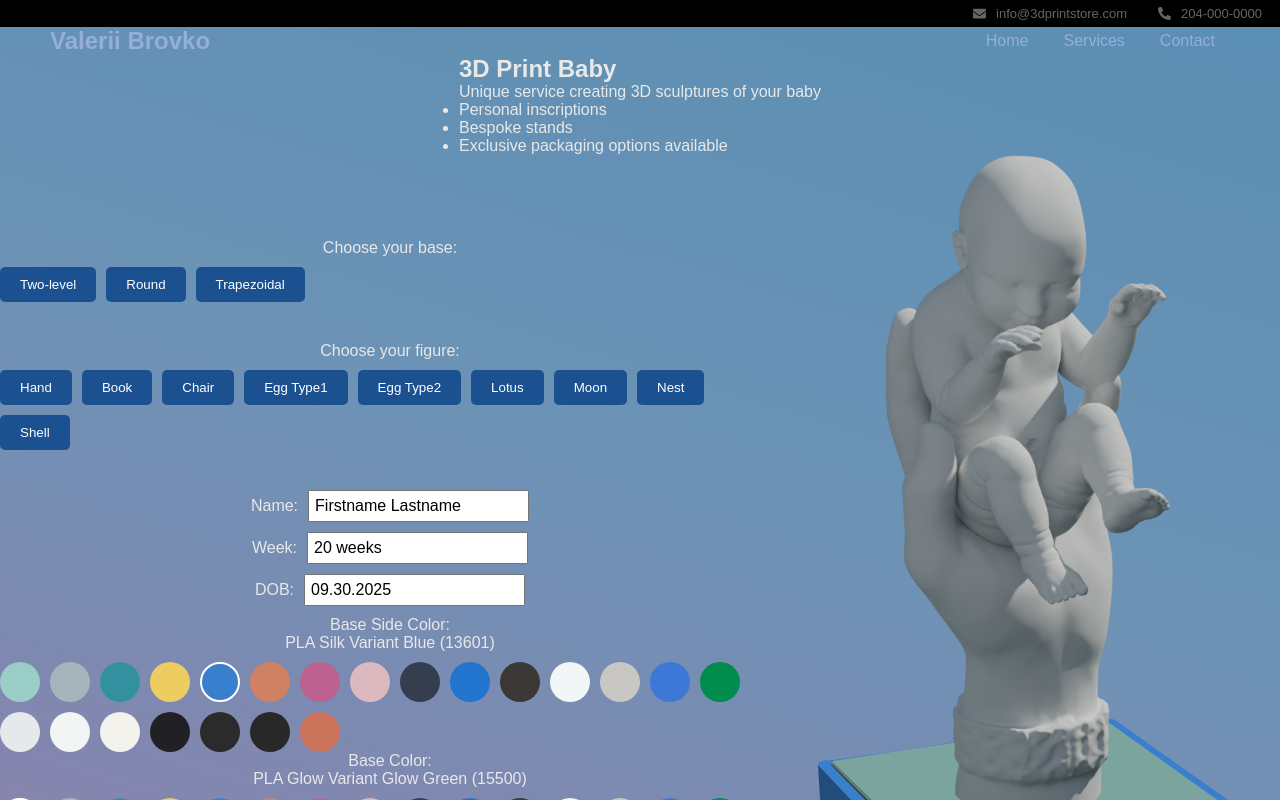
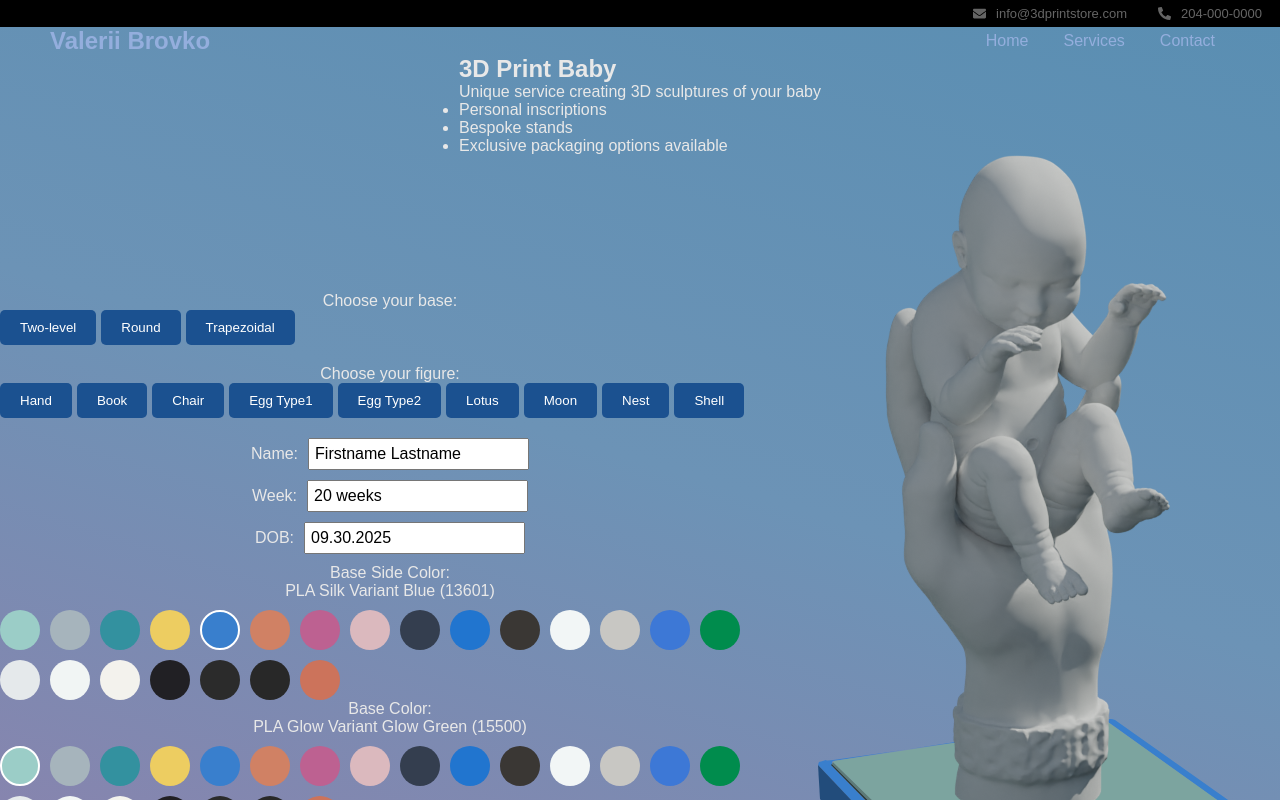
Before and after one commit to lucasliu2019/next_printstore, a Next.js app: page /baby3d in a window 1280 px wide. Shown: the top 800 px of the page. Built offline with nearby package versions, Linux system fonts and the light colour scheme.

Commit message:
optimize the selection container

```diff
--- a/src/app/baby3d/page.module.css
+++ b/src/app/baby3d/page.module.css
@@ -313,15 +313,20 @@
     margin-bottom: 20px; /* Add spacing below the selector */
   }
 
+  .selectors{
+    width: 100%; /* Ensure the container takes up full width */
+    display: flex;
+    align-items: center; /* Vertically center the buttons */
+    /* Horizontally center the buttons */
+    /* justify-content: center;  */
+    flex-wrap: wrap; /* Allow buttons to wrap to the next line if needed */
+    gap: 5px; /* Add spacing between buttons */
+  }
+
+
   .selector{
     width: 100%; /* Full width for small screens */
     max-width: 200px;
-  }
-
-  .image_selector {
-    display: flex;
-    gap: 10px; /* Add spacing between buttons */
-    margin-bottom: 20px;
   }
 
   .image_selector_btn {
--- a/src/app/baby3d/page.tsx
+++ b/src/app/baby3d/page.tsx
@@ -178,6 +178,7 @@ export default function About() {
         <div className={styles.choice}>
           <div className={styles.selector_container}>
             <label>Choose your base:</label>
+            <div className={styles.selectors}>
             {isSmallScreen ? (
               // Render a dropdown selector for small screens
               <select
@@ -193,8 +194,7 @@ export default function About() {
               </select>
             ) : (
               // Render buttons for larger screens
-              <div className={styles.image_selector}>
-                {baseImages.map((image, index) => (
+                baseImages.map((image, index) => (
                   <button
                     key={index}
                     className={styles.image_selector_btn}
@@ -202,13 +202,14 @@ export default function About() {
                   >
                     {image.name}
                   </button>
-                ))}
-              </div>
+                ))
             )}
+            </div>
           </div>
 
           <div className={styles.selector_container}>
             <label>Choose your figure:</label>
+            <div className={styles.selectors}>
             {isSmallScreen ? (
               // Render a dropdown selector for small screens
               <select
@@ -224,8 +225,7 @@ export default function About() {
               </select>
             ) : (
               // Render buttons for larger screens
-              <div className={styles.image_selector}>
-                {figureImages.map((image, index) => (
+                figureImages.map((image, index) => (
                   <button
                     key={index}
                     className={styles.image_selector_btn}
@@ -233,9 +233,9 @@ export default function About() {
                   >
                     {image.name}
                   </button>
-                ))}
-              </div>
+                ))
             )}
+            </div>
           </div>
 
           <form className={styles.product_form}>
```
